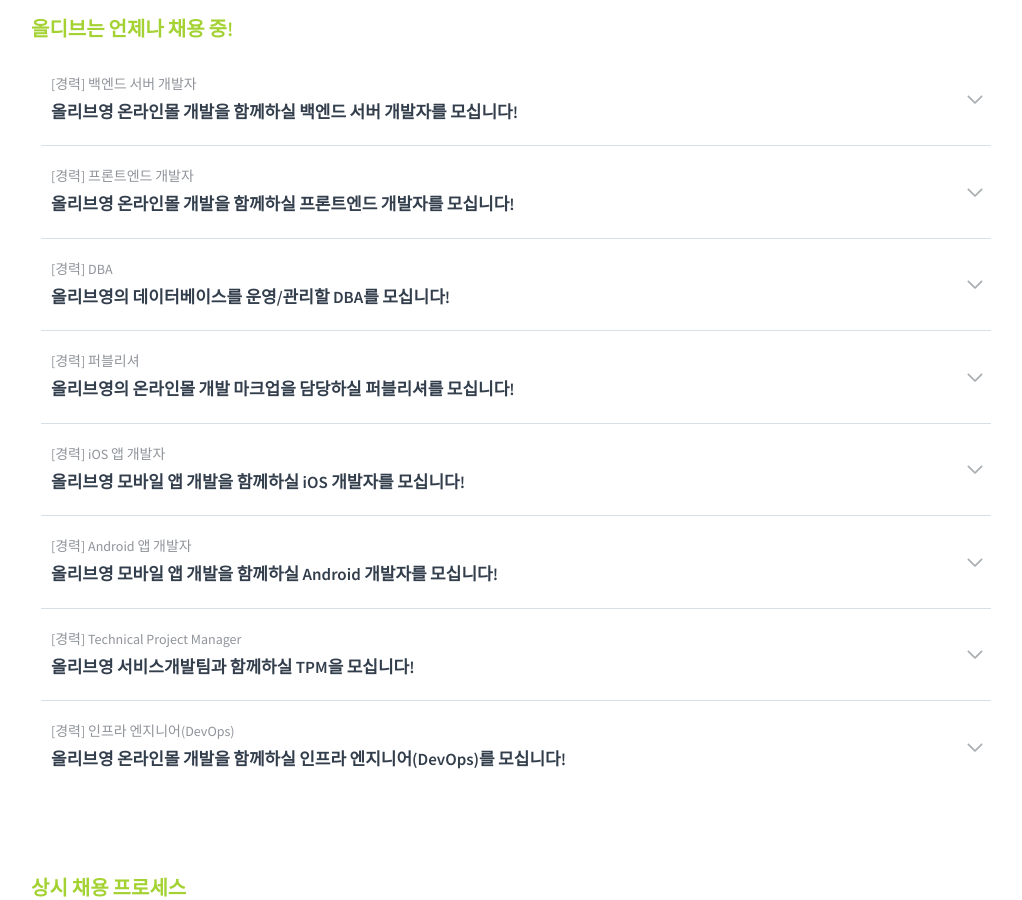
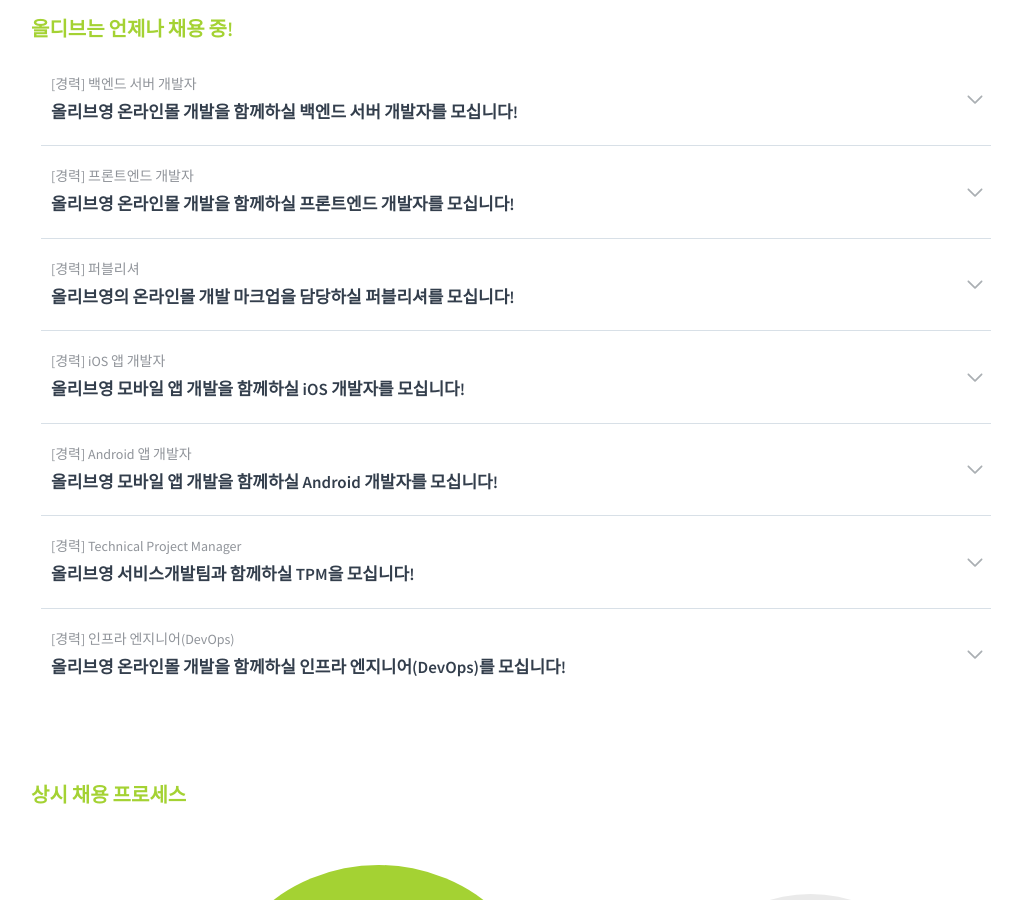
Before and after one commit to tedpark/oy-alldev.github.io, a Jekyll site: the page built from recruit/index.md, in a window 1280 px wide and 900 px high, scrolled down 819 px. Shown: the whole window, without its empty margins (124-1146 px from the left). Built offline with Jekyll 4.4.1, drawn with Linux system fonts in a browser that asks for light colours; part of the change alters nothing that is shown.

Commit message:
feature/채용정보 > 지원하기 링크 최신화

```diff
--- a/_data/recruit-position.yml
+++ b/_data/recruit-position.yml
@@ -15,7 +15,7 @@
     - 이커머스 플랫폼 관련 실무 경험
     - AWS, GCP 등 DevOps환경 기반 클라우드 인프라 경험
     - TDD/Agile 개발환경에 대한 실무 경험
-  url: http://recruit.cj.net/recruit/ko/recruit/recruit/detail.fo?zz_jo_num=6212
+  url: https://programmers.co.kr/job_positions/6121
 
 - name: "[경력] 프론트엔드 개발자"
   title: 올리브영 온라인몰 개발을 함께하실 프론트엔드 개발자를 모십니다!
@@ -34,26 +34,7 @@
     - Typescript, React.js, Node.js를 활용한 프로젝트 경험
     - 대규모 서비스 개발 프로젝트에서 Front-end 성능 최적화 경험
     - 이커머스 또는 패션/뷰티 관련 도메인에서 모바일 서비스 프로젝트 참여 경험
-  url: http://recruit.cj.net/recruit/ko/recruit/recruit/detail.fo?zz_jo_num=6212
-
-- name: "[경력] DBA"
-  title: 올리브영의 데이터베이스를 운영/관리할 DBA를 모십니다!
-  overview:
-    - 데이터베이스 엔지니어링 및 운영 업무 수행 (오라클/MySQL)
-    - 데이터 구조화 및 테이블 설계 검토 및 표준화
-    - SQL 최적화, 사전 검수 및 인덱스 설계
-  requirement:
-    - 관련 경력 3년 이상
-    - Oracle, MYSQL 등 RBMS에 대한 이해 및 운영 가능자 (백업/복구, 트러블슈팅 등)
-    - SQL, 인덱스 튜닝에 대한 기본적인 지식 및 경험
-    - 우수한 커뮤니케이션 스킬과 협업 자세 보유
-    - 신속한 문제 파악/분석 및 해결 역량
-  useful:
-    - Cloud(AWS/GCP/Azure 등)환경 내 DBMS 운영 관리 경험
-    - 스크립트 개발 역량(Shell, python 등) 보유
-    - 이커머스 환경에서 대용량 트래픽에 대한 성능개선 경험
-    - Redis, MongoDB와 같은 NoSQL 경험 또는 관심
-  url: http://recruit.cj.net/recruit/ko/recruit/recruit/detail.fo?zz_jo_num=6212
+  url: https://programmers.co.kr/job_positions/6136
 
 - name: "[경력] 퍼블리셔"
   title: 올리브영의 온라인몰 개발 마크업을 담당하실 퍼블리셔를 모십니다!
@@ -72,7 +53,7 @@
     - React.js/Vue와 같은 Front-end Framework 환경 경험
     - SMACSS, BEM과 같은 방법론을 활용한 CSS 개발 경험
     - 이커머스 또는 패션/뷰티 관련 서비스 개발 경험
-  url: http://recruit.cj.net/recruit/ko/recruit/recruit/detail.fo?zz_jo_num=6212
+  url: https://programmers.co.kr/job_positions/6137
 
 - name: "[경력] iOS 앱 개발자"
   title: 올리브영 모바일 앱 개발을 함께하실 iOS 개발자를 모십니다!
@@ -90,7 +71,7 @@
     - UI 테스트 자동화에 대한 경험 및 관심 보유
     - 이커머스 또는 패션/뷰티 관련 도메인에서 모바일 서비스 프로젝트 참여 경험
     - 모바일 앱 서비스 퍼블리싱 및 론칭 경험
-  url: http://recruit.cj.net/recruit/ko/recruit/recruit/detail.fo?zz_jo_num=6212
+  url: https://programmers.co.kr/job_positions/6513
 
 - name: "[경력] Android 앱 개발자"
   title: 올리브영 모바일 앱 개발을 함께하실 Android 개발자를 모십니다!
@@ -110,7 +91,7 @@
     - UI 테스트 자동화에 대한 경험 및 관심 보유
     - 이커머스 또는 패션/뷰티 관련 도메인에서 모바일 서비스 프로젝트 참여 경험
     - Android 모바일 앱 서비스 퍼블리싱 및 론칭 경험
-  url: http://recruit.cj.net/recruit/ko/recruit/recruit/detail.fo?zz_jo_num=6212
+  url: https://programmers.co.kr/job_positions/6512
 
 - name: "[경력] Technical Project Manager"
   title: 올리브영 서비스개발팀과 함께하실 TPM을 모십니다!
@@ -129,7 +110,7 @@
     - 이커머스 혹은 IT서비스 관련 프로젝트 관리 경험
       다양한 프로젝트 관련 협업 툴 사용 역량
     - 에자일/스크럼 마스터로서 경험
-  url: http://recruit.cj.net/recruit/ko/recruit/recruit/detail.fo?zz_jo_num=6212
+  url: https://programmers.co.kr/job_positions/6138
 
 - name: "[경력] 인프라 엔지니어(DevOps)"
   title: 올리브영 온라인몰 개발을 함께하실 인프라 엔지니어(DevOps)를 모십니다!
@@ -156,4 +137,4 @@
     - 동시 접속량이 많은 서비스를 위한 분산처리 아키텍처에 대한 경험이 많은 분
     - 인프라/서비스 엔지니어링 및 장애상황 극복 경험을 갖고 계신 분
     - Jira, Git, Slack등 협업도구와 CI/CD를 통합하여 배포시스템 구축 경험이 있으신 분
-  url: https://recruit.cj.net/recruit/ko/recruit/recruit/detail.fo?zz_jo_num=6317
+  url: https://programmers.co.kr/job_positions/6075
```
